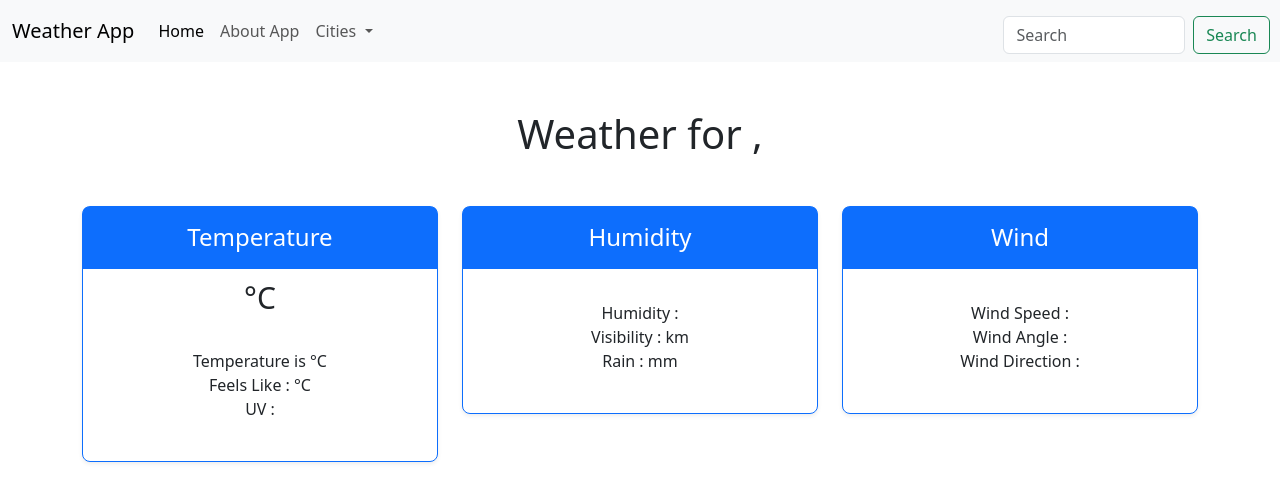
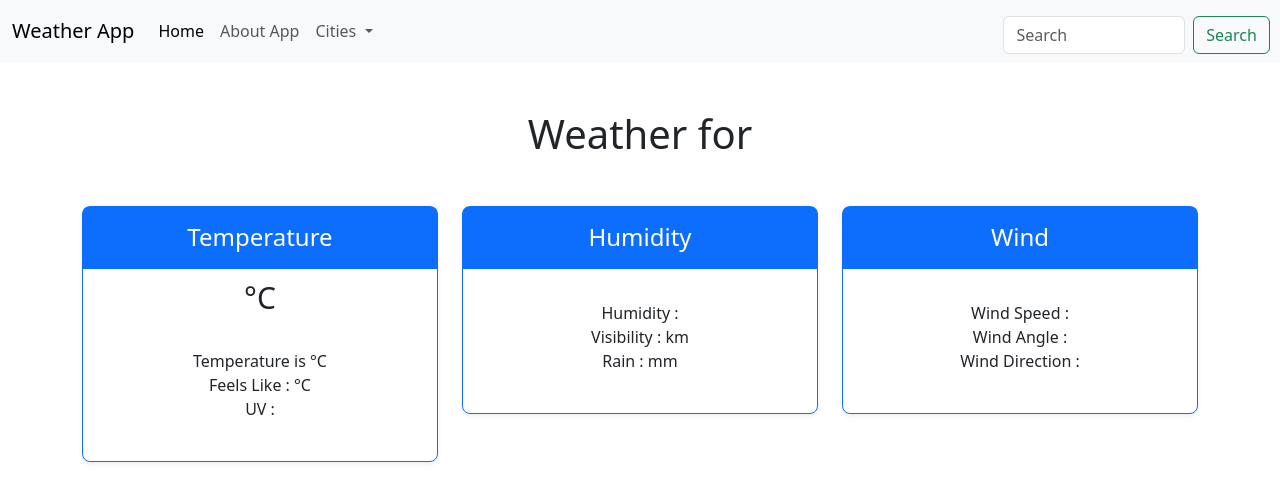
Before and after one commit to aditya-singhhh/weather_project, a plain HTML site: page index.html in a window 1280 px wide. Drawn offline with nearby package versions, Linux system fonts and the light colour scheme; no server answers.

Commit message:
Update index.html

```diff
--- a/index.html
+++ b/index.html
@@ -41,7 +41,7 @@
         </form>
       </nav>
       <div class="container">
-        <h1 class="text-center my-5" id="weather_header">Weather for <span id="city_name"></span>,<span id="region"></span></h1>
+        <h1 class="text-center my-5" id="weather_header">Weather for <span id="city_name"></span><span id="comma"></span><span id="region"></span></h1>
         <main>
         <div class="row row-cols-1 row-cols-md-3 mb-3 text-center">
           <div class="col">
```
